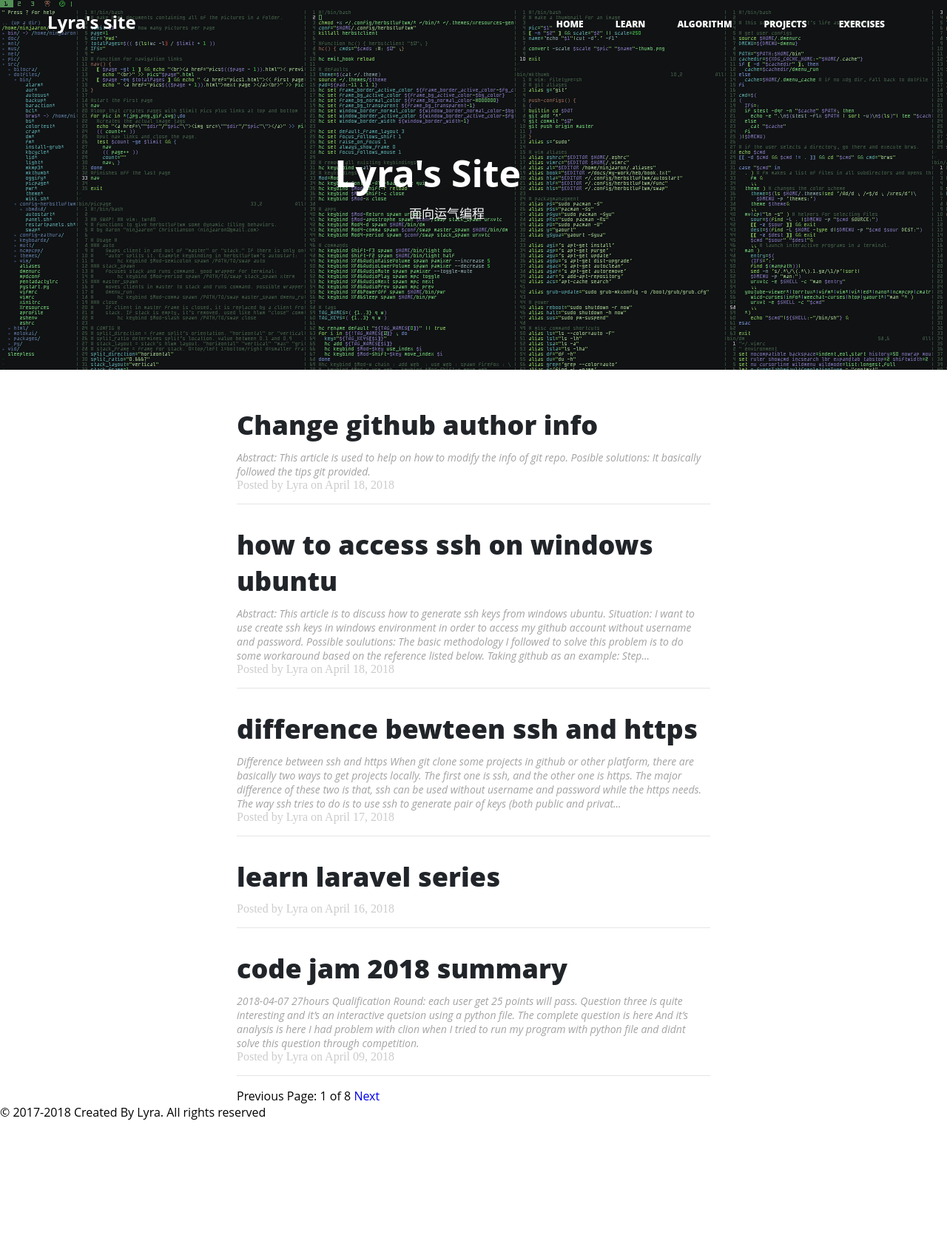
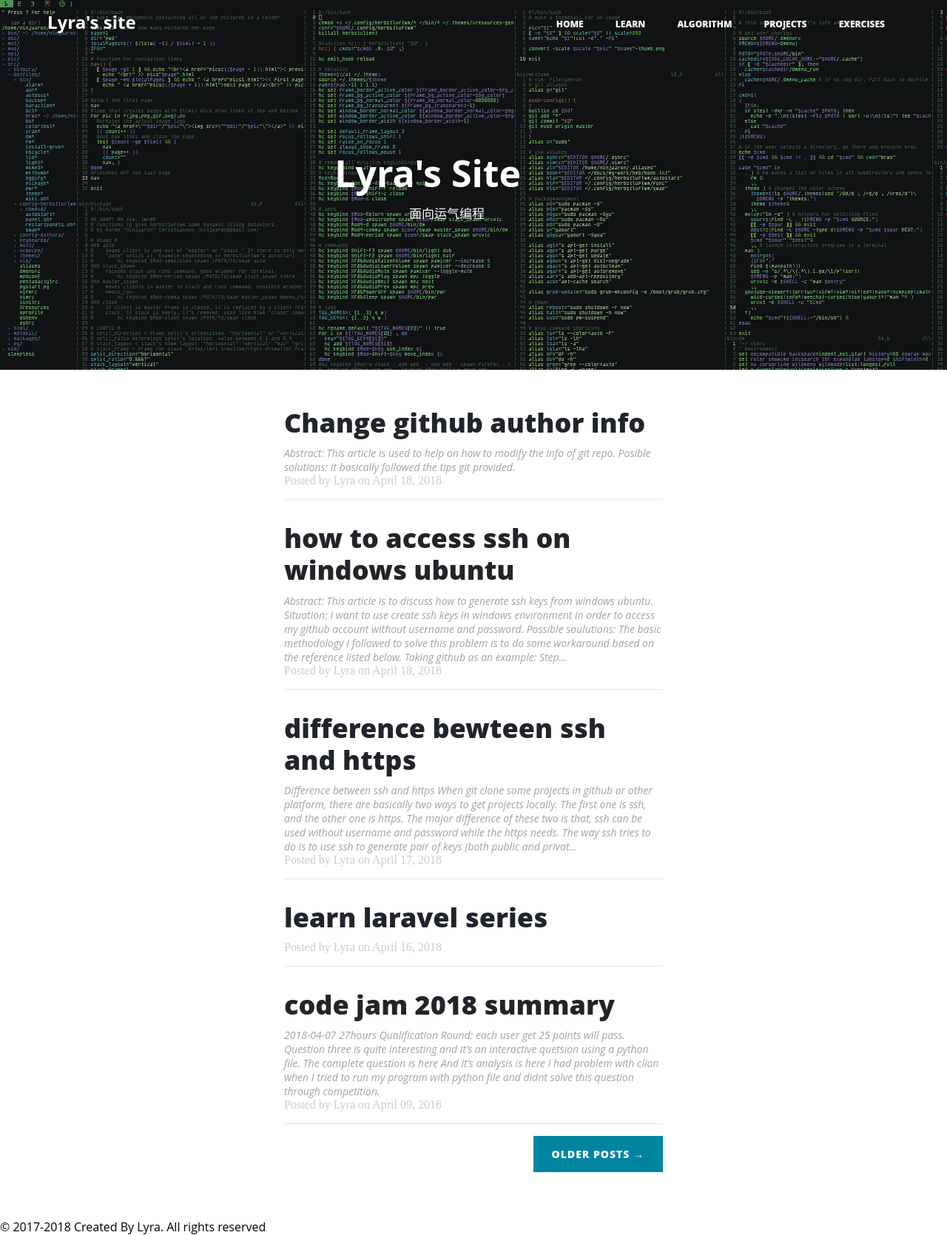
Before and after one commit to Lyra007/lyra007.github.io, a Jekyll site: the page built from index.html, in a window 1280 px wide. Shown: the whole page at 74% size. Built offline with Jekyll 4.4.1, drawn with Linux system fonts in a browser that asks for light colours; Markdown is read by kramdown in place of the engine named in the settings; the list of posts is cut into pages by our own code; before the commit the page ends 1515 px from its top, so only the background shows below that.

Commit message:
add pager

```diff
--- a/_config.yml
+++ b/_config.yml
@@ -3,3 +3,4 @@ permalink: pretty
 markdown: redcarpet
 highlighter: pygments
 paginate: 5
+gems: [jekyll-paginate]
--- a/css/common.css
+++ b/css/common.css
@@ -53,7 +53,7 @@
 * bg image
 */
 
-.front-img{
+.front-img {
     position: relative;
     background: url('/img/bg.jpg') no-repeat;
     height: 500px;
@@ -87,7 +87,7 @@
 * content brief layout
 */
 .content-layout {
-    margin: 0 25%;
+    margin: 0 30% 10% 30%;
 }
 
 .blog-title {
@@ -96,6 +96,7 @@
     margin-bottom: 10px;
     font-weight: 800;
     color: #212529;
+    line-height: 1.2;
 }
 
 .blog-abstract {
@@ -119,3 +120,31 @@ hr {
     border: 0;
     border-top: 1px solid rgba(0,0,0,.1);
 }
+
+/*
+* pager
+*/
+
+.pager-btn {
+    background-color: #0085a1;
+    border-color: #0085a1;
+    color: #fff;
+    font-size: 14px;
+    font-weight: 800;
+    padding: 15px 25px;
+    letter-spacing: 1px;
+    text-transform: uppercase;
+    border-radius: 0;
+}
+
+.older {
+    float: right;
+}
+
+.newer {
+    float: left;
+}
+
+.pagination {
+    margin-bottom: 20px;
+}
--- a/index.html
+++ b/index.html
@@ -20,14 +20,11 @@ layout: default
 
 <div class="pagination">
   {% if paginator.previous_page %}
-    <a href="{{ paginator.previous_page_path }}" class="previous">Previous</a>
-  {% else %}
-    <span class="previous">Previous</span>
+    <a href="{{ paginator.previous_page_path }}" class="pager-btn newer">
+        Newer Posts ←</a>
   {% endif %}
-  <span class="page_number ">Page: {{ paginator.page }} of {{ paginator.total_pages }}</span>
+
   {% if paginator.next_page %}
-    <a href="{{ paginator.next_page_path }}" class="next">Next</a>
-  {% else %}
-    <span class="next ">Next</span>
+    <a href="{{ paginator.next_page_path }}" class="pager-btn older">Older Posts →</a>
   {% endif %}
 </div>
```
